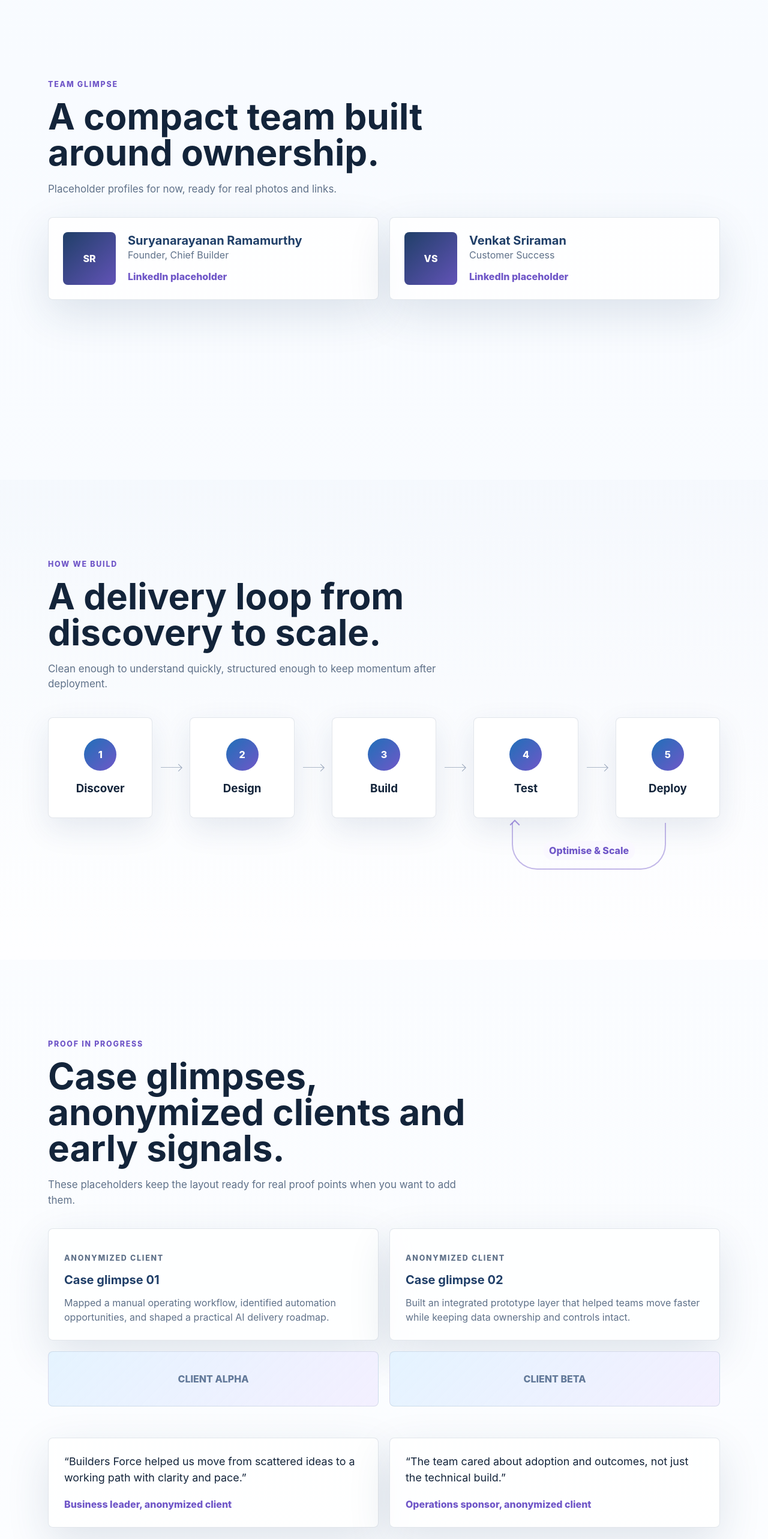
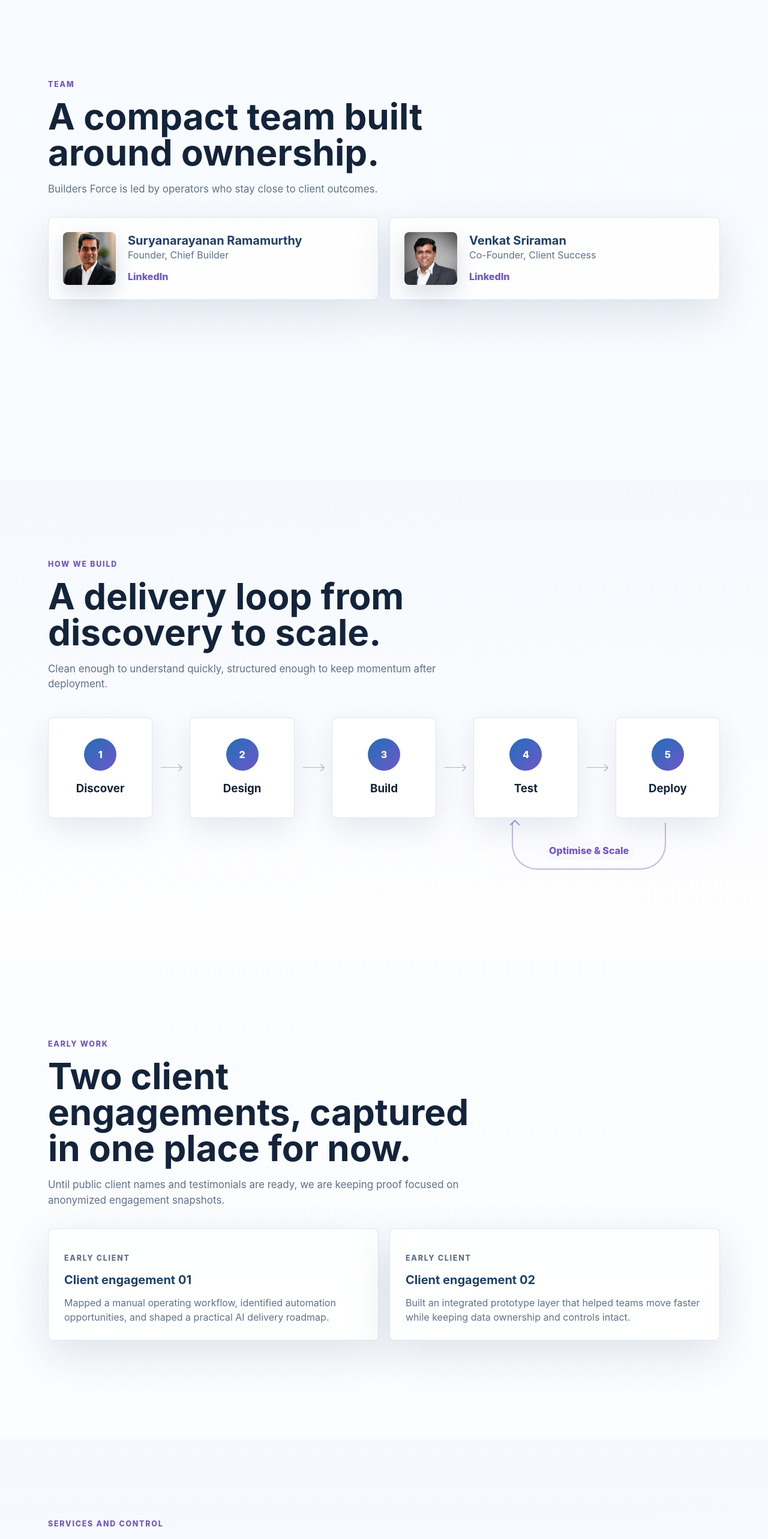
Before and after one commit to AmruthSrivatsan/BuildersForceWebsite, a React (Vite) app: page / in a window 1280 px wide. Shown: the part 3360-5926 px from the top of the page at 60% size. Built offline with nearby package versions, Linux system fonts and the light colour scheme.

Commit message:
Update team and proof content

```diff
--- a/src/main.jsx
+++ b/src/main.jsx
@@ -1,6 +1,8 @@
 import React, { useEffect, useMemo, useRef, useState } from 'react';
 import { createRoot } from 'react-dom/client';
 import './styles.css';
+import suryanHeadshot from './assets/suryan-headshot.png';
+import venkatHeadshot from './assets/venkat-headshot.jpeg';
 
 const contactEmail = 'suryan@buildersforce.ai';
 const contactHref = '#contact';
@@ -17,7 +19,6 @@
 Business challenge:
 What we want to build / improve:
 Timeline:
-Preferred contact number:
 
 Thanks,`)}`;
 
@@ -71,45 +72,32 @@
     name: 'Suryanarayanan Ramamurthy',
     role: 'Founder, Chief Builder',
     initials: 'SR',
-    link: 'https://example.com/suryanarayanan',
+    image: suryanHeadshot,
+    link: 'https://www.linkedin.com/in/suryan/',
   },
   {
     name: 'Venkat Sriraman',
-    role: 'Customer Success',
+    role: 'Co-Founder, Client Success',
     initials: 'VS',
-    link: 'https://example.com/venkat',
+    image: venkatHeadshot,
+    link: 'https://www.linkedin.com/in/venkataramanan-sriraman-904603/',
   },
 ];
 
 const processSteps = ['Discover', 'Design', 'Build', 'Test', 'Deploy'];
 
-const cases = [
+const proofItems = [
   {
-    title: 'Case glimpse 01',
-    eyebrow: 'Anonymized client',
+    title: 'Client engagement 01',
+    eyebrow: 'Early client',
     copy:
       'Mapped a manual operating workflow, identified automation opportunities, and shaped a practical AI delivery roadmap.',
   },
   {
-    title: 'Case glimpse 02',
-    eyebrow: 'Anonymized client',
+    title: 'Client engagement 02',
+    eyebrow: 'Early client',
     copy:
       'Built an integrated prototype layer that helped teams move faster while keeping data ownership and controls intact.',
-  },
-];
-
-const clients = ['Client Alpha', 'Client Beta'];
-
-const testimonials = [
-  {
-    quote:
-      'Builders Force helped us move from scattered ideas to a working path with clarity and pace.',
-    person: 'Business leader, anonymized client',
-  },
-  {
-    quote:
-      'The team cared about adoption and outcomes, not just the technical build.',
-    person: 'Operations sponsor, anonymized client',
   },
 ];
 
@@ -130,15 +118,10 @@
 
 const compliance = [
   'SOC 2',
-  'ISO/IEC 27001',
-  'NIST Framework',
+  'ISO 27001',
+  'HIPAA',
   'GDPR',
-  'HIPAA',
-  'PCI DSS',
-  'FedRAMP',
-  'CMMC',
-  'CIS Benchmarks',
-  'FISMA',
+  'Others on request',
 ];
 
 const careers = [
@@ -278,18 +261,18 @@
     <section className="snap-page">
       <div className="section-inner">
         <SectionHeader
-          eyebrow="Team glimpse"
+          eyebrow="Team"
           title="A compact team built around ownership."
-          copy="Placeholder profiles for now, ready for real photos and links."
+          copy="Builders Force is led by operators who stay close to client outcomes."
         />
         <div className="team-grid">
           {team.map((member) => (
             <article className="team-card" key={member.name}>
-              <div className="avatar">{member.initials}</div>
+              <img className="avatar" src={member.image} alt={`${member.name} headshot`} />
               <div>
                 <h3>{member.name}</h3>
                 <p>{member.role}</p>
-                <a href={member.link}>LinkedIn placeholder</a>
+                <a href={member.link} target="_blank" rel="noreferrer">LinkedIn</a>
               </div>
             </article>
           ))}
@@ -336,30 +319,17 @@
     <section className="snap-page">
       <div className="section-inner proof">
         <SectionHeader
-          eyebrow="Proof in progress"
-          title="Case glimpses, anonymized clients and early signals."
-          copy="These placeholders keep the layout ready for real proof points when you want to add them."
+          eyebrow="Early work"
+          title="Two client engagements, captured in one place for now."
+          copy="Until public client names and testimonials are ready, we are keeping proof focused on anonymized engagement snapshots."
         />
         <div className="proof-grid">
-          {cases.map((item) => (
+          {proofItems.map((item) => (
             <article className="case-card" key={item.title}>
               <p className="eyebrow">{item.eyebrow}</p>
               <h3>{item.title}</h3>
               <p>{item.copy}</p>
             </article>
-          ))}
-        </div>
-        <div className="client-strip" aria-label="Anonymized clients">
-          {clients.map((client) => (
-            <div key={client}>{client}</div>
-          ))}
-        </div>
-        <div className="testimonial-grid">
-          {testimonials.map((item) => (
-            <blockquote key={item.person}>
-              <p>“{item.quote}”</p>
-              <cite>{item.person}</cite>
-            </blockquote>
           ))}
         </div>
       </div>
@@ -391,7 +361,8 @@
             <h3>Built for conversations where controls matter.</h3>
             <p>
               Builders Force supports delivery against common enterprise security,
-              privacy and governance frameworks.
+              privacy and governance frameworks, with additional compliance needs
+              handled based on the client environment.
             </p>
           </div>
           <div className="badge-cloud">
@@ -415,7 +386,6 @@
 
 Name:
 Email:
-Phone:
 Portfolio / LinkedIn:
 Why this role:
 
@@ -445,16 +415,8 @@
               <a href={`mailto:${contactEmail}`}>{contactEmail}</a>
             </li>
             <li>
-              <strong>Phone</strong>
-              <span>+91 90000 00001 · +91 90000 00002</span>
-            </li>
-            <li>
-              <strong>Address</strong>
-              <span>12 Innovation Avenue, Bengaluru, Karnataka 560001</span>
-            </li>
-            <li>
-              <strong>Social</strong>
-              <a href="https://example.com/buildersforce">Company link placeholder</a>
+              <strong>LinkedIn</strong>
+              <a href="https://www.linkedin.com/in/suryan/" target="_blank" rel="noreferrer">Connect with Suryan</a>
             </li>
           </ul>
         </div>
--- a/src/styles.css
+++ b/src/styles.css
@@ -551,14 +551,10 @@
   width: 88px;
   height: 88px;
   flex: 0 0 88px;
-  display: grid;
-  place-items: center;
   border-radius: 8px;
-  color: white;
-  background:
-    linear-gradient(135deg, rgba(32, 63, 104, 0.95), rgba(112, 87, 200, 0.82)),
-    var(--navy);
-  font-weight: 850;
+  object-fit: cover;
+  object-position: center top;
+  box-shadow: 0 14px 34px rgba(32, 63, 104, 0.16);
 }
 
 .team-card h3,
```
Also changed, not shown: src/assets/suryan-headshot.png (added), src/assets/venkat-headshot.jpeg (added).
